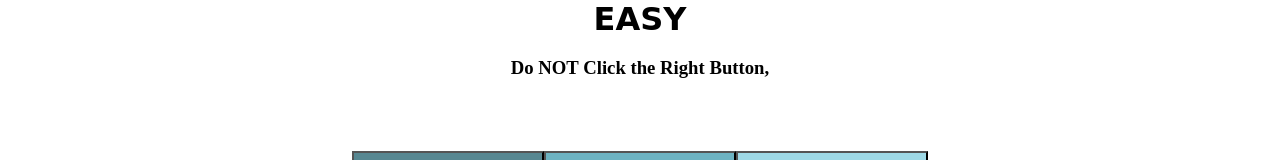
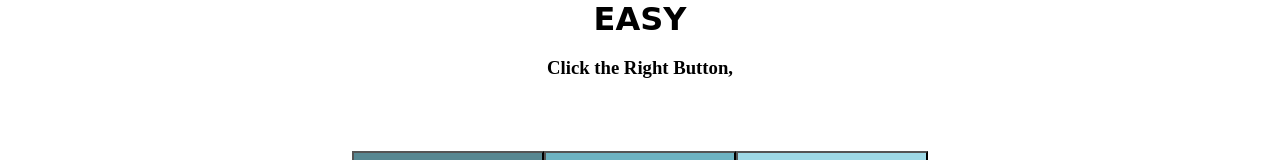
Before and after one commit to aleks504/FinalAdventure, a plain HTML site: page finalText1.html in a window 1280 px wide. Shown: the top 160 px of the page. Drawn offline with Linux system fonts and the light colour scheme; a web font is replaced by a local one.

Commit message:
Update finalText1.html

```diff
--- a/finalText1.html
+++ b/finalText1.html
@@ -28,7 +28,7 @@
 <body>
   <center>
 <h1 id = "title">EASY</h1>
-<h3>Do NOT Click the Right Button, <span id="userNameDisplay"></span></h3>
+<h3>Click the Right Button, <span id="userNameDisplay"></span></h3>
 <br><br><br>
 <table>
 <tr><input type = "button" id = "button1" onclick = "wrong()" value = "1"> </tr>
```
